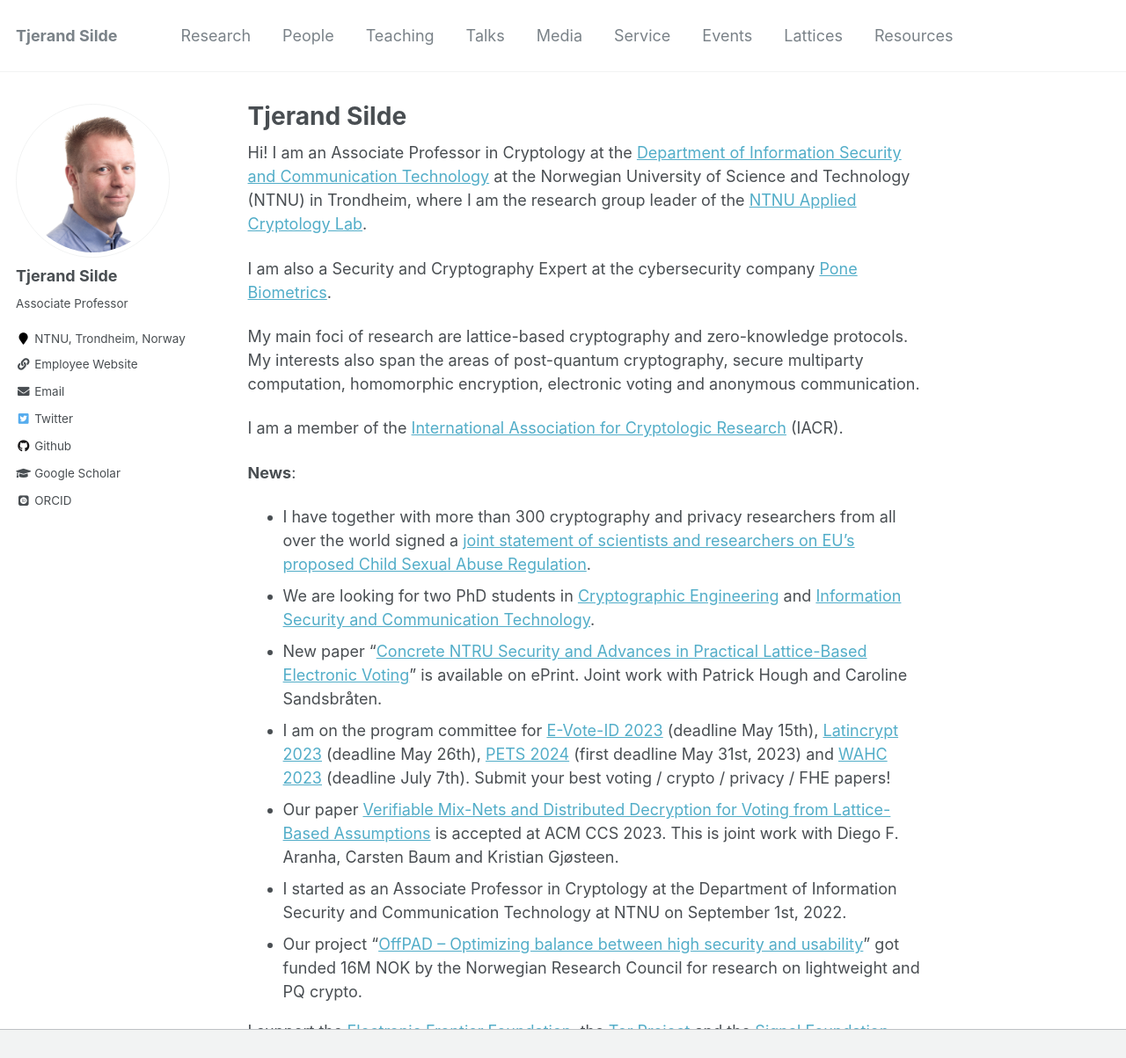
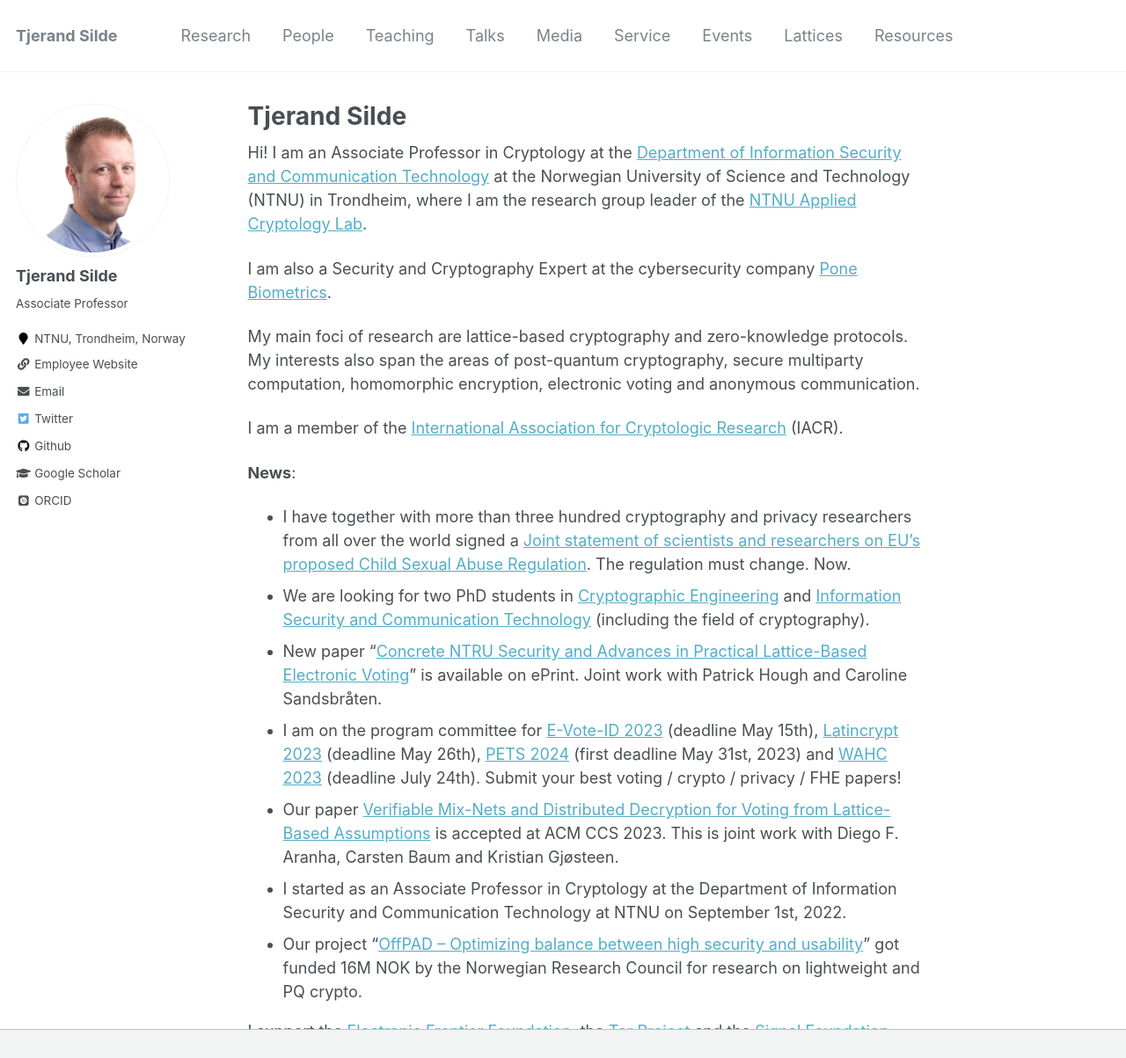
Before and after one commit to tjesi/tjesi.github.io, a Jekyll site: the page built from _pages/about.md, in a window 1280 px wide and 1399 px high, cut to the strip 0-1203 px from the top of the window. Shown: the whole strip at 88% size. Built offline with Jekyll 4.4.1, drawn with Linux system fonts in a browser that asks for light colours; some web fonts are replaced.

Commit message:
Update about.md

```diff
--- a/_pages/about.md
+++ b/_pages/about.md
@@ -18,10 +18,10 @@ I am a member of the [International Association for Cryptologic Research](https:
 
 **News**:
 
-- I have together with more than 300 cryptography and privacy researchers from all over the world signed a [joint statement of scientists and researchers on EU’s proposed Child Sexual Abuse Regulation](https://docs.google.com/document/d/13Aeex72MtFBjKhExRTooVMWN9TC-pbH-5LEaAbMF91Y/edit).
-- We are looking for two PhD students in [Cryptographic Engineering](https://www.jobbnorge.no/en/available-jobs/job/246480/phd-candidate-in-cryptography-engineering) and [Information Security and Communication Technology](https://www.jobbnorge.no/en/available-jobs/job/247375/phd-candidate-in-information-security-and-communication-technology).
+- I have together with more than three hundred cryptography and privacy researchers from all over the world signed a [Joint statement of scientists and researchers on EU’s proposed Child Sexual Abuse Regulation](https://docs.google.com/document/d/13Aeex72MtFBjKhExRTooVMWN9TC-pbH-5LEaAbMF91Y/edit). The regulation must change. Now.
+- We are looking for two PhD students in [Cryptographic Engineering](https://www.jobbnorge.no/en/available-jobs/job/246480/phd-candidate-in-cryptography-engineering) and [Information Security and Communication Technology](https://www.jobbnorge.no/en/available-jobs/job/247375/phd-candidate-in-information-security-and-communication-technology) (including the field of cryptography).
 - New paper "[Concrete NTRU Security and Advances in Practical Lattice-Based Electronic Voting](https://eprint.iacr.org/2023/933)" is available on ePrint. Joint work with Patrick Hough and Caroline Sandsbråten.
-- I am on the program committee for [E-Vote-ID 2023](https://e-vote-id.org/call-for-papers-2023) (deadline May 15th), [Latincrypt 2023](https://www.espe.edu.ec/latincrypt) (deadline May 26th), [PETS 2024](https://www.petsymposium.org/cfp24.php) (first deadline May 31st, 2023) and [WAHC 2023](https://homomorphicencryption.org/workshops-wahc23) (deadline July 7th). Submit your best voting / crypto / privacy / FHE papers!
+- I am on the program committee for [E-Vote-ID 2023](https://e-vote-id.org/call-for-papers-2023) (deadline May 15th), [Latincrypt 2023](https://www.espe.edu.ec/latincrypt) (deadline May 26th), [PETS 2024](https://www.petsymposium.org/cfp24.php) (first deadline May 31st, 2023) and [WAHC 2023](https://homomorphicencryption.org/workshops-wahc23) (deadline July 24th). Submit your best voting / crypto / privacy / FHE papers!
 - Our paper [Verifiable Mix-Nets and Distributed Decryption for Voting from Lattice-Based Assumptions](https://eprint.iacr.org/2022/422.pdf) is accepted at ACM CCS 2023. This is joint work with Diego F. Aranha, Carsten Baum and Kristian Gjøsteen.
 - I started as an Associate Professor in Cryptology at the Department of Information Security and Communication Technology at NTNU on September 1st, 2022.
 - Our project "[OffPAD -- Optimizing balance between high security and usability](https://prosjektbanken.forskningsradet.no/en/project/FORISS/321619)" got funded 16M NOK by the Norwegian Research Council for research on lightweight and PQ crypto.
```
